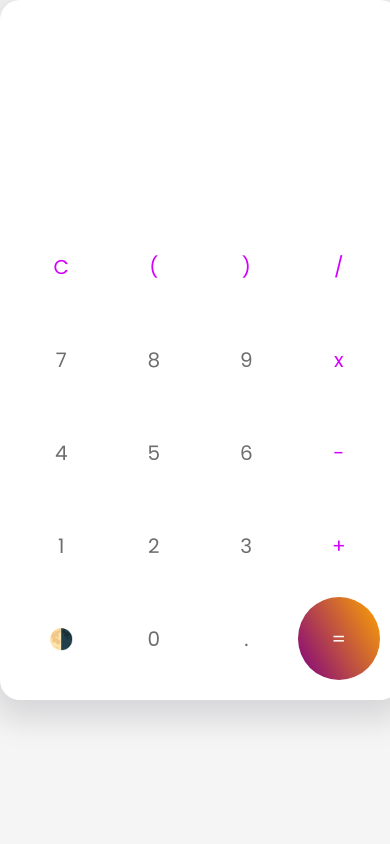
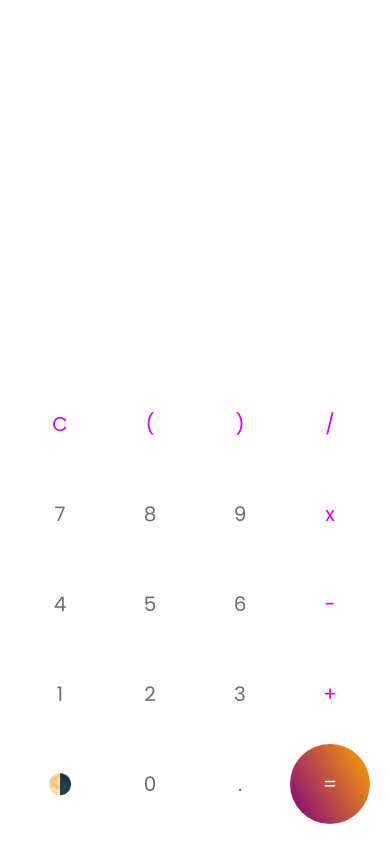
Before and after one commit to Sn4tch-94/calculator, a React (Create React App) app: page / in a window 390 px wide. Built offline with nearby package versions, Linux system fonts and the light colour scheme.

Commit message:
Add easter egg & style for mobile usage

```diff
--- a/src/components/Calculator.css
+++ b/src/components/Calculator.css
@@ -62,3 +62,11 @@
 .calculator__buttons .button__operator {
 	color: var(--calc-button-color);
 }
+
+@media only screen and (max-width: 800px) {
+	.calculator__container {
+		width: 100%;
+		height: 100vh;
+		border-radius: 0;
+	}
+}
--- a/src/components/Calculator.js
+++ b/src/components/Calculator.js
@@ -50,6 +50,10 @@ function Calculator() {
 				setHistory(expression)
 				setExpression(res.toString())
 
+				// Easter egg 🥚
+				if (res === 42)
+					console.log('%c ', 'font-size:2000px; background:url(https://pbs.twimg.com/media/EVykyJxXQAELuta.jpg) no-repeat;');
+
 			} catch (error) {
 				setExpression('Syntax error')
 				console.log(error)
```
